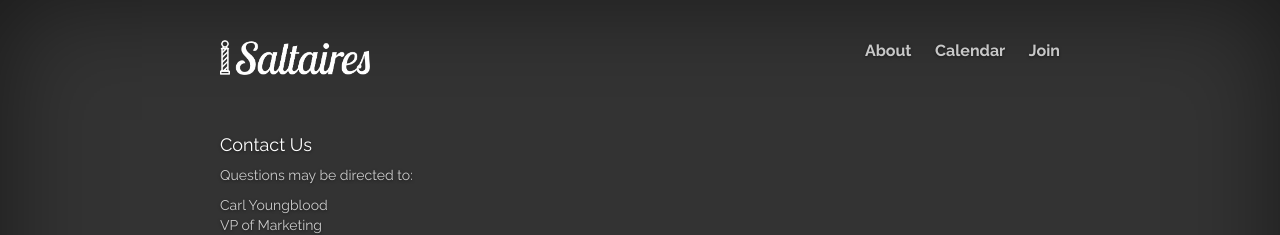
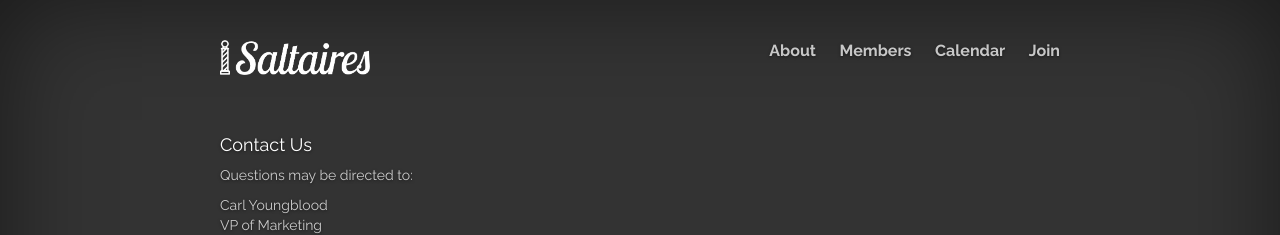
Before and after one commit to cayblood/saltaires, a Jekyll site: the page built from jekyll-site/contact.md, in a window 1280 px wide. Shown: the top 235 px of the page. Built offline with Jekyll 4.4.1, drawn with Linux system fonts in a browser that asks for light colours; nearby versions of some CDN libraries; library files that are not in the unit come from our copies.

Commit message:
Add members tab

```diff
--- a/jekyll-site/_config.yml
+++ b/jekyll-site/_config.yml
@@ -23,6 +23,8 @@ markdown: kramdown
 navigation:
 - text: About
   url: /about/
+- text: Members
+  url: http://saltaires.groupanizer.com
 # - text: News
 #   url: /news/
 - text: Calendar
```
